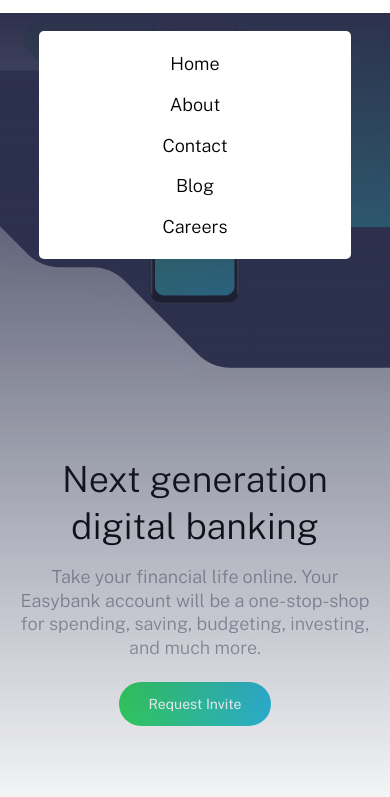
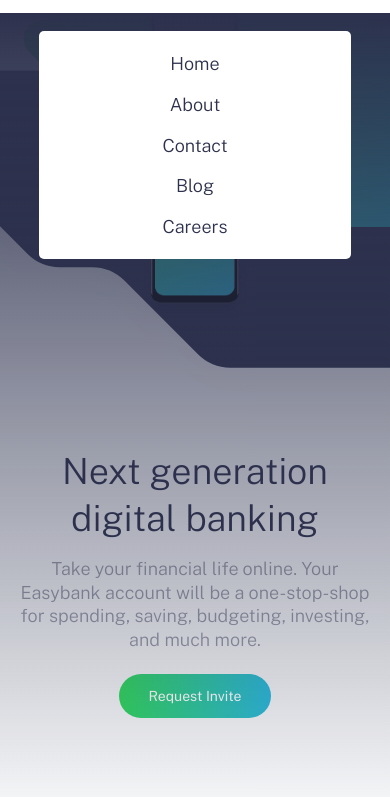
Before and after one commit to DesireeBesnard/bankPage, a website: page index.html in a window 390 px wide. Both pictures are taken after a click on the link 357 px from the left and 30 px from the top of the page. Shown: the part 47-844 px from the top of the page. Drawn offline with nearby package versions, Linux system fonts and the light colour scheme.

Commit message:
correction nav links and h1 color

```diff
--- a/app/css/style.css
+++ b/app/css/style.css
@@ -260,7 +260,7 @@
 }
 
 .mobile-menu a {
-  color: black;
+  color: hsl(233, 26%, 24%);
 }
 
 .mobile-menu a:hover {
@@ -287,7 +287,7 @@
 }
 
 .bannerIntro h1 {
-  color: black;
+  color: hsl(233, 26%, 24%);
   font-size: 3rem;
   font-weight: 300;
   margin: 0 0 1rem 0;
@@ -298,7 +298,7 @@
 }
 
 .bannerIntro div {
-  margin-top: 1rem;
+  margin: 1rem 0;
 }
 
 .bannerImage {
```
